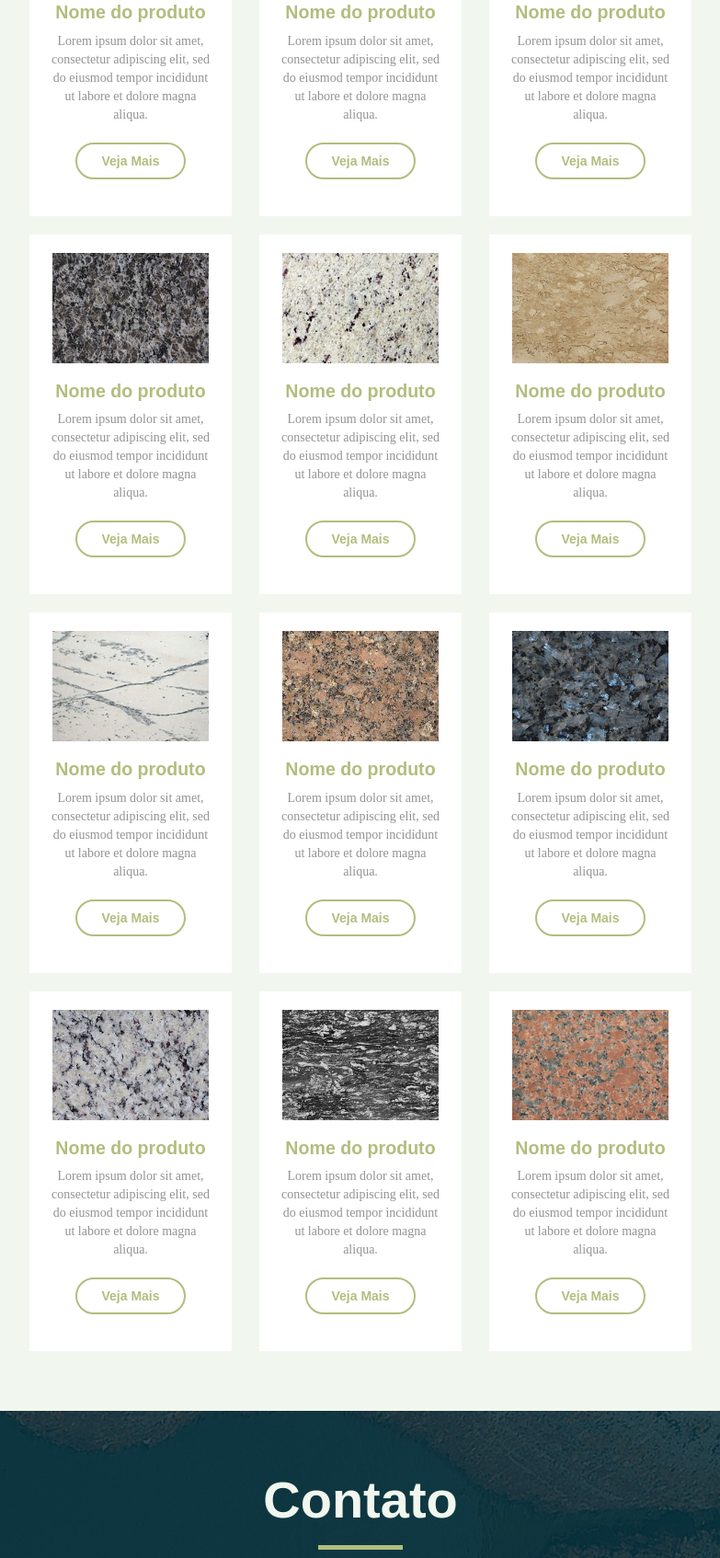
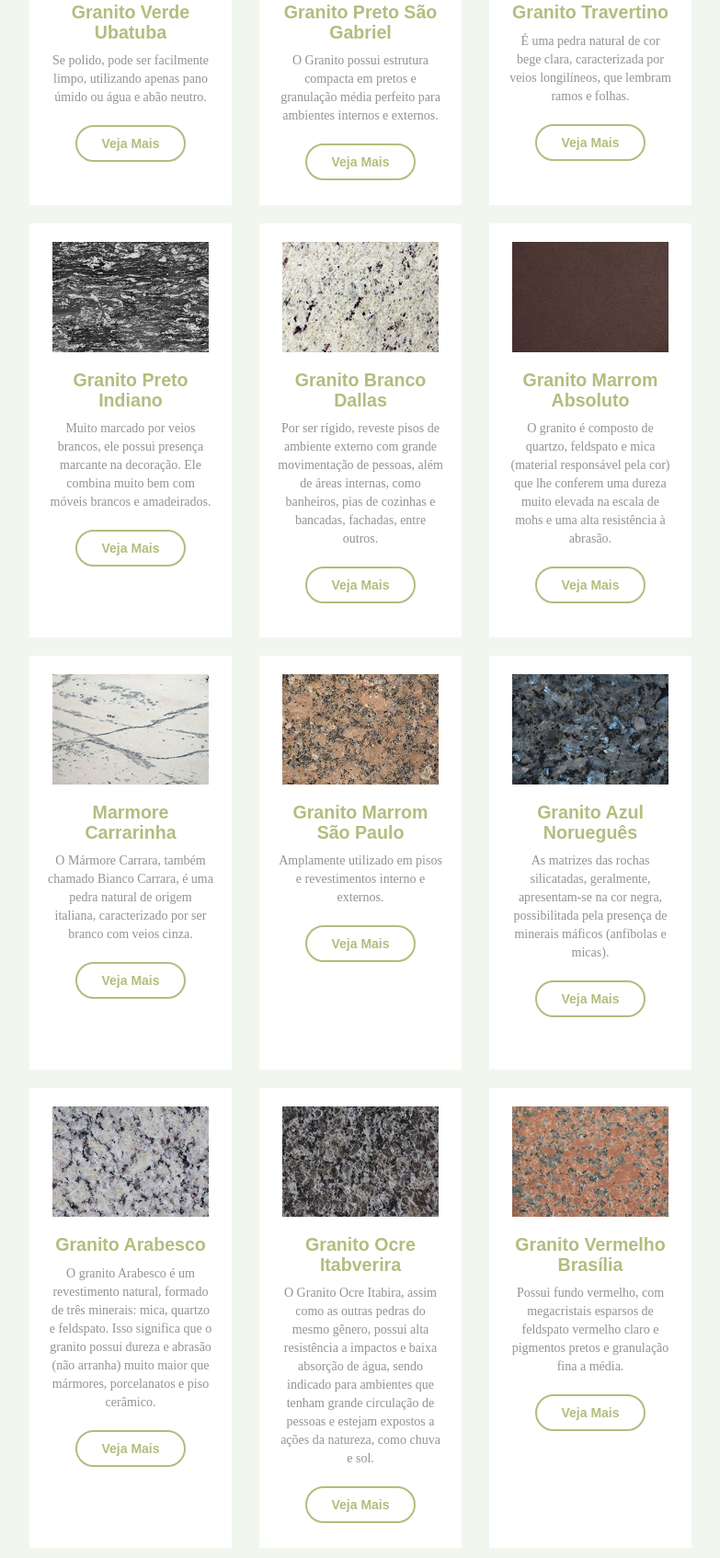
Before and after one commit to droid-lab-profile/droid-web-mggran, a website: page index.html in a window 1280 px wide. Shown: the part 2232-3926 px from the top of the page at 92% size, without its empty margins (248-1031 px from the left). Drawn offline with Linux system fonts and the light colour scheme.

Commit message:
Texto descricao dos produtos

```diff
--- a/assets/scss/pages/index.scss
+++ b/assets/scss/pages/index.scss
@@ -230,6 +230,18 @@ a[href^="https://maps.google.com/maps"]{display:none !important}
 			float:none;
 		}
 	}
+	.little {
+		height: 380px;
+	}
+	.little-g {
+		height: 450px;
+	}
+	.medium {
+		height: 500px;
+	}
+	.big {
+		height: 550px;
+	}
 	.banner-produto{
 		background-color: $color-white-full;
 		padding: 20px;
--- a/index.html
+++ b/index.html
@@ -172,139 +172,136 @@
 						<div class="col-md-8 center">
 							<!-- p1 -->
 							<div class="col-lg-4 col-md-4 col-sm-12 col-xs-12 banner center">
-								<div class="banner-produto">
+								<div class="banner-produto little">
 									<a href="./assets/images/produtos/full-produtos/full-produto-01.jpg" data-fancybox="item-produto">
 										<img src="./assets/images/produtos/thumbs/01-verde-ubatuba.jpg" height="120px" width="170px"/>
 									</a>
-									<h3>Nome do produto</h3>
-									<p>Lorem ipsum dolor sit amet, consectetur adipiscing elit, sed do eiusmod tempor incididunt ut labore et dolore magna aliqua.</p>
+									<h3>Granito Verde Ubatuba</h3>
+									<p>Se polido, pode ser facilmente limpo, utilizando apenas pano úmido ou água e abão neutro.</p>
 									<button class="button" data-text="Publish"><span>Veja Mais</span></button>
 								</div>
 							</div>
 							<!-- p2 -->
 							<div class="col-lg-4 col-md-4 col-sm-12 col-xs-12 banner center">
-								<div class="banner-produto">
+								<div class="banner-produto little">
 									<a href="./assets/images/produtos/full-produtos/full-produto-02.jpg" data-fancybox="item-produto">
 										<img src="./assets/images/produtos/thumbs/02-sao-gabriel.jpg" height="120px" width="170px"/>
 									</a>
-									<h3>Nome do produto</h3>
-									<p>Lorem ipsum dolor sit amet, consectetur adipiscing elit, sed do eiusmod tempor incididunt ut labore et dolore magna aliqua.</p>
+									<h3>Granito Preto São Gabriel</h3>
+									<p>O Granito possui estrutura compacta em pretos e granulação média perfeito para ambientes internos e externos.</p>
+									<button class="button" data-text="Publish"><span>Veja Mais</span></button>
+								</div>
+							</div>
+							<!-- p6 -->
+							<div class="col-lg-4 col-md-4 col-sm-12 col-xs-12 banner center">
+								<div class="banner-produto little">
+									<a href="./assets/images/produtos/full-produtos/full-produto-06.jpg" data-fancybox="item-produto">
+										<img src="./assets/images/produtos/thumbs/06-travertino.jpg" height="120px" width="170px"/>
+									</a>
+									<h3>Granito Travertino</h3>
+									<p>É uma pedra natural de cor bege clara, caracterizada por veios longilíneos, que lembram ramos e folhas.</p>
+									<button class="button" data-text="Publish"><span>Veja Mais</span></button>
+								</div>
+							</div>
+							<!-- p11 -->
+							<div class="col-lg-4 col-md-4 col-sm-12 col-xs-12 banner center">
+								<div class="banner-produto little-g">
+									<a href="./assets/images/produtos/full-produtos/full-produto-11.jpg" data-fancybox="item-produto">
+										<img src="./assets/images/produtos/thumbs/11-preto-indiano.jpg" height="120px" width="170px"/>
+									</a>
+									<h3>Granito Preto Indiano</h3>
+									<p>Muito marcado por veios brancos, ele possui presença marcante na decoração. Ele combina muito bem com móveis brancos e amadeirados.</p>
+									<button class="button" data-text="Publish"><span>Veja Mais</span></button>
+								</div>
+							</div>
+							<!-- p5 -->
+							<div class="col-lg-4 col-md-4 col-sm-12 col-xs-12 banner center">
+								<div class="banner-produto little-g">
+									<a href="./assets/images/produtos/full-produtos/full-produto-05.jpg" data-fancybox="item-produto">
+										<img src="./assets/images/produtos/thumbs/05-branco-dallas.jpg" height="120px" width="170px"/>
+									</a>
+									<h3>Granito Branco Dallas</h3>
+									<p>Por ser rígido, reveste pisos de ambiente externo com grande movimentação de pessoas, além de áreas internas, como banheiros, pias de cozinhas e bancadas, fachadas, entre outros.</p>
 									<button class="button" data-text="Publish"><span>Veja Mais</span></button>
 								</div>
 							</div>
 							<!-- p3 -->
 							<div class="col-lg-4 col-md-4 col-sm-12 col-xs-12 banner center">
-								<div class="banner-produto">
+								<div class="banner-produto little-g">
 									<a href="./assets/images/produtos/full-produtos/full-produto-03.jpg" data-fancybox="item-produto">
 										<img src="./assets/images/produtos/thumbs/03-marrom-absoluto.jpg" height="120px" width="170px"/>
 									</a>
-									<h3>Nome do produto</h3>
-									<p>Lorem ipsum dolor sit amet, consectetur adipiscing elit, sed do eiusmod tempor incididunt ut labore et dolore magna aliqua.</p>
+									<h3>Granito Marrom Absoluto</h3>
+									<p>O granito é composto de quartzo, feldspato e mica (material responsável pela cor) que lhe conferem uma dureza muito elevada na escala de mohs e uma alta resistência à abrasão.</p>
+									<button class="button" data-text="Publish"><span>Veja Mais</span></button>
+								</div>
+							</div>
+							<!-- p7 -->
+							<div class="col-lg-4 col-md-4 col-sm-12 col-xs-12 banner center">
+								<div class="banner-produto little-g">
+									<a href="./assets/images/produtos/full-produtos/full-produto-07.jpg" data-fancybox="item-produto">
+										<img src="./assets/images/produtos/thumbs/07-marmore-carrarinha.jpg" height="120px" width="170px"/>
+									</a>
+									<h3>Marmore Carrarinha</h3>
+									<p>O Mármore Carrara, também chamado Bianco Carrara, é uma pedra natural de origem italiana, caracterizado por ser branco com veios cinza.</p>
+									<button class="button" data-text="Publish"><span>Veja Mais</span></button>
+								</div>
+							</div>
+							<!-- p8 -->
+							<div class="col-lg-4 col-md-4 col-sm-12 col-xs-12 banner center">
+								<div class="banner-produto little-g">
+									<a href="./assets/images/produtos/full-produtos/full-produto-08.jpg" data-fancybox="item-produto">
+										<img src="./assets/images/produtos/thumbs/08-marrom-sao-paulo.jpg" height="120px" width="170px"/>
+									</a>
+									<h3>Granito Marrom São Paulo</h3>
+									<p>Amplamente utilizado em pisos e revestimentos interno e externos.</p>
+									<button class="button" data-text="Publish"><span>Veja Mais</span></button>
+								</div>
+							</div>
+							<!-- p9 -->
+							<div class="col-lg-4 col-md-4 col-sm-12 col-xs-12 banner center">
+								<div class="banner-produto little-g">
+									<a href="./assets/images/produtos/full-produtos/full-produto-09.jpg" data-fancybox="item-produto">
+										<img src="./assets/images/produtos/thumbs/09-azul-noruegues.jpg" height="120px" width="170px"/>
+									</a>
+									<h3>Granito Azul Norueguês</h3>
+									<p>As matrizes das rochas silicatadas, geralmente, apresentam-se na cor negra, possibilitada pela presença de minerais máficos (anfíbolas e micas).</p>
+									<button class="button" data-text="Publish"><span>Veja Mais</span></button>
+								</div>
+							</div>
+							<!-- p10 -->
+							<div class="col-lg-4 col-md-4 col-sm-12 col-xs-12 banner center">
+								<div class="banner-produto medium">
+									<a href="./assets/images/produtos/full-produtos/full-produto-10.jpg" data-fancybox="item-produto">
+										<img src="./assets/images/produtos/thumbs/10-arabesco.jpg" height="120px" width="170px"/>
+									</a>
+									<h3>Granito Arabesco</h3>
+									<p>O granito Arabesco é um revestimento natural, formado de três minerais: mica, quartzo e feldspato. Isso significa que o granito possui dureza e abrasão (não arranha) muito maior que mármores, porcelanatos e piso cerâmico.</p>
 									<button class="button" data-text="Publish"><span>Veja Mais</span></button>
 								</div>
 							</div>
 							<!-- p4 -->
 							<div class="col-lg-4 col-md-4 col-sm-12 col-xs-12 banner center">
-								<div class="banner-produto">
+								<div class="banner-produto medium">
 									<a href="./assets/images/produtos/full-produtos/full-produto-04.jpg" data-fancybox="item-produto">
 										<img src="./assets/images/produtos/thumbs/04-ocre-itabira.jpg" height="120px" width="170px"/>
 									</a>
-									<h3>Nome do produto</h3>
-									<p>Lorem ipsum dolor sit amet, consectetur adipiscing elit, sed do eiusmod tempor incididunt ut labore et dolore magna aliqua.</p>
-									<button class="button" data-text="Publish"><span>Veja Mais</span></button>
-								</div>
-							</div>
-							<!-- p5 -->
-							<div class="col-lg-4 col-md-4 col-sm-12 col-xs-12 banner center">
-								<div class="banner-produto">
-									<a href="./assets/images/produtos/full-produtos/full-produto-05.jpg" data-fancybox="item-produto">
-										<img src="./assets/images/produtos/thumbs/05-branco-dallas.jpg" height="120px" width="170px"/>
-									</a>
-									<h3>Nome do produto</h3>
-									<p>Lorem ipsum dolor sit amet, consectetur adipiscing elit, sed do eiusmod tempor incididunt ut labore et dolore magna aliqua.</p>
-									<button class="button" data-text="Publish"><span>Veja Mais</span></button>
-								</div>
-							</div>
-							<!-- p6 -->
-							<div class="col-lg-4 col-md-4 col-sm-12 col-xs-12 banner center">
-								<div class="banner-produto">
-									<a href="./assets/images/produtos/full-produtos/full-produto-06.jpg" data-fancybox="item-produto">
-										<img src="./assets/images/produtos/thumbs/06-travertino.jpg" height="120px" width="170px"/>
-									</a>
-									<h3>Nome do produto</h3>
-									<p>Lorem ipsum dolor sit amet, consectetur adipiscing elit, sed do eiusmod tempor incididunt ut labore et dolore magna aliqua.</p>
-									<button class="button" data-text="Publish"><span>Veja Mais</span></button>
-								</div>
-							</div>
-							<!-- p7 -->
-							<div class="col-lg-4 col-md-4 col-sm-12 col-xs-12 banner center">
-								<div class="banner-produto">
-									<a href="./assets/images/produtos/full-produtos/full-produto-07.jpg" data-fancybox="item-produto">
-										<img src="./assets/images/produtos/thumbs/07-marmore-carrarinha.jpg" height="120px" width="170px"/>
-									</a>
-									<h3>Nome do produto</h3>
-									<p>Lorem ipsum dolor sit amet, consectetur adipiscing elit, sed do eiusmod tempor incididunt ut labore et dolore magna aliqua.</p>
-									<button class="button" data-text="Publish"><span>Veja Mais</span></button>
-								</div>
-							</div>
-							<!-- p8 -->
-							<div class="col-lg-4 col-md-4 col-sm-12 col-xs-12 banner center">
-								<div class="banner-produto">
-									<a href="./assets/images/produtos/full-produtos/full-produto-08.jpg" data-fancybox="item-produto">
-										<img src="./assets/images/produtos/thumbs/08-marrom-sao-paulo.jpg" height="120px" width="170px"/>
-									</a>
-									<h3>Nome do produto</h3>
-									<p>Lorem ipsum dolor sit amet, consectetur adipiscing elit, sed do eiusmod tempor incididunt ut labore et dolore magna aliqua.</p>
-									<button class="button" data-text="Publish"><span>Veja Mais</span></button>
-								</div>
-							</div>
-							<!-- p9 -->
-							<div class="col-lg-4 col-md-4 col-sm-12 col-xs-12 banner center">
-								<div class="banner-produto">
-									<a href="./assets/images/produtos/full-produtos/full-produto-09.jpg" data-fancybox="item-produto">
-										<img src="./assets/images/produtos/thumbs/09-azul-noruegues.jpg" height="120px" width="170px"/>
-									</a>
-									<h3>Nome do produto</h3>
-									<p>Lorem ipsum dolor sit amet, consectetur adipiscing elit, sed do eiusmod tempor incididunt ut labore et dolore magna aliqua.</p>
-									<button class="button" data-text="Publish"><span>Veja Mais</span></button>
-								</div>
-							</div>
-							<!-- p10 -->
-							<div class="col-lg-4 col-md-4 col-sm-12 col-xs-12 banner center">
-								<div class="banner-produto">
-									<a href="./assets/images/produtos/full-produtos/full-produto-10.jpg" data-fancybox="item-produto">
-										<img src="./assets/images/produtos/thumbs/10-arabesco.jpg" height="120px" width="170px"/>
-									</a>
-									<h3>Nome do produto</h3>
-									<p>Lorem ipsum dolor sit amet, consectetur adipiscing elit, sed do eiusmod tempor incididunt ut labore et dolore magna aliqua.</p>
-									<button class="button" data-text="Publish"><span>Veja Mais</span></button>
-								</div>
-							</div>
-							<!-- p11 -->
-							<div class="col-lg-4 col-md-4 col-sm-12 col-xs-12 banner center">
-								<div class="banner-produto">
-									<a href="./assets/images/produtos/full-produtos/full-produto-11.jpg" data-fancybox="item-produto">
-										<img src="./assets/images/produtos/thumbs/11-preto-indiano.jpg" height="120px" width="170px"/>
-									</a>
-									<h3>Nome do produto</h3>
-									<p>Lorem ipsum dolor sit amet, consectetur adipiscing elit, sed do eiusmod tempor incididunt ut labore et dolore magna aliqua.</p>
+									<h3>Granito Ocre Itabverira</h3>
+									<p>O Granito Ocre Itabira, assim como as outras pedras do mesmo gênero, possui alta resistência a impactos e baixa absorção de água, sendo indicado para ambientes que tenham grande circulação de pessoas e estejam expostos a ações da natureza, como chuva e sol.</p>
 									<button class="button" data-text="Publish"><span>Veja Mais</span></button>
 								</div>
 							</div>
 							<!-- p12 -->
 							<div class="col-lg-4 col-md-4 col-sm-12 col-xs-12 banner center">
-								<div class="banner-produto">
+								<div class="banner-produto medium">
 									<a href="./assets/images/produtos/full-produtos/full-produto-12.jpg" data-fancybox="item-produto">
 										<img src="./assets/images/produtos/thumbs/12-vermelho-brasilia.jpg" height="120px" width="170px"/>
 									</a>
-									<h3>Nome do produto</h3>
-									<p>Lorem ipsum dolor sit amet, consectetur adipiscing elit, sed do eiusmod tempor incididunt ut labore et dolore magna aliqua.</p>
+									<h3>Granito Vermelho Brasília</h3>
+									<p>Possui fundo vermelho, com megacristais esparsos de feldspato vermelho claro e pigmentos pretos e granulação fina a média.</p>
 									<button class="button" data-text="Publish"><span>Veja Mais</span></button>
 								</div>
 							</div>
-
-
-
 						</div>
 					</div>
 				</div>
```
Also changed, not shown: assets/css/src/pages/index.css.
